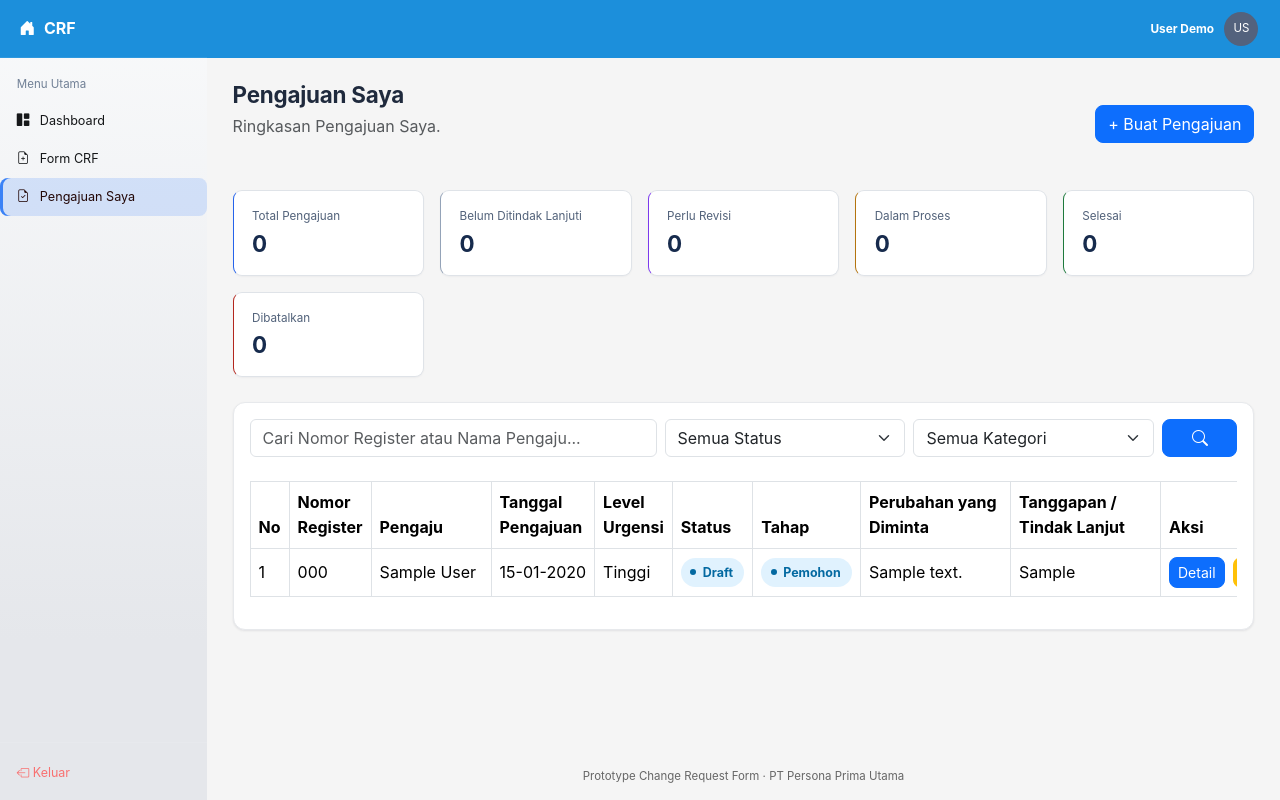
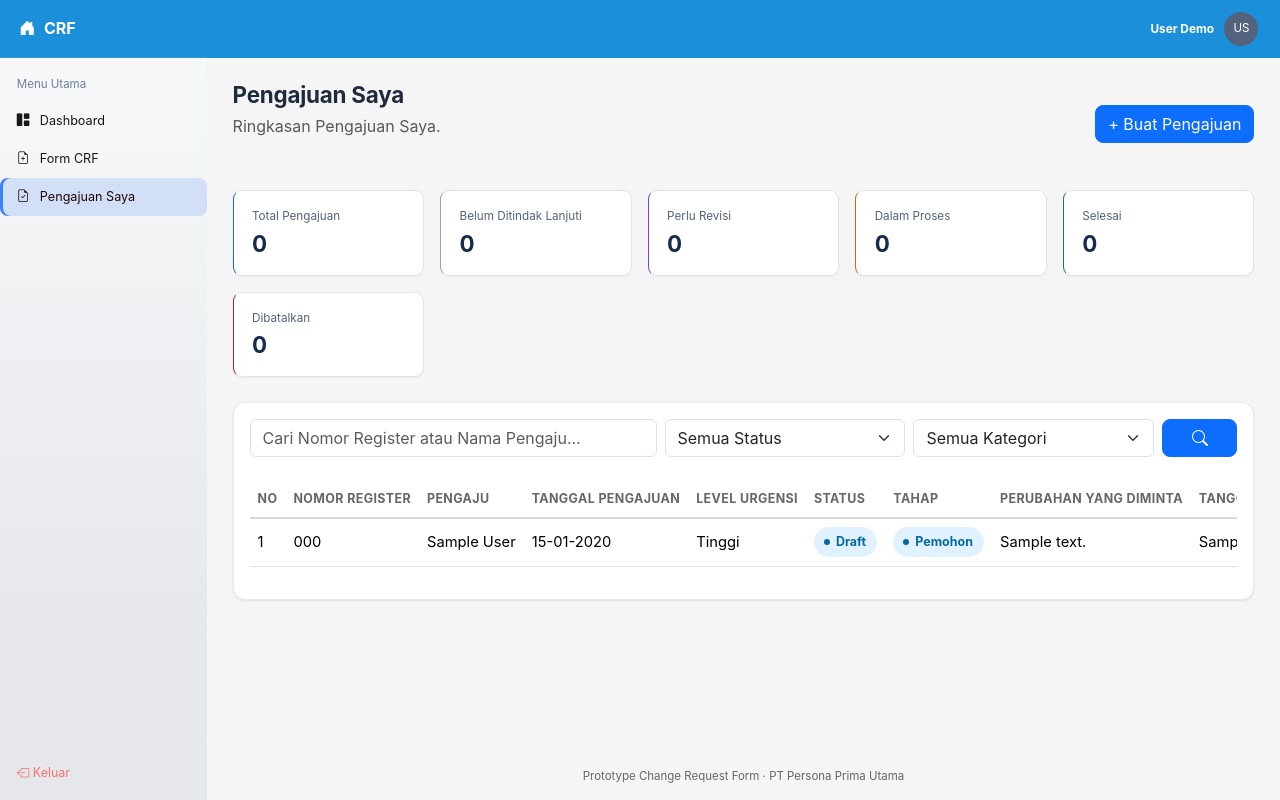
Before and after one commit to erzmayy/crf_system, a PHP site: page /user/pengajuan_saya.php in a window 1280 px wide. Run offline with PHP 8.4, Linux system fonts and the light colour scheme; a user stored in the database is signed in; data comes from the database, SQL or seed files in the repository; tables that the repository leaves empty hold one stand-in row (values such as "Sample post").

Commit message:
Ubah konsistensi tampilan

```diff
--- a/admin/dashboard.php
+++ b/admin/dashboard.php
@@ -514,7 +514,7 @@
             <!-- TABLE -->
             <div class="table-responsive crf-table-responsive-cards">
 
-                <table class="table crf-table  align-middle">
+                <table class="table crf-table dashboard-table align-middle">
 
                     <thead>
 
--- a/assets/css/style.css
+++ b/assets/css/style.css
@@ -864,6 +864,26 @@
     justify-content: flex-start;
   }
 
+/* ---------- Truncate nama pengaju agar tidak menimpa kolom lain ---------- */
+.crf-name-truncate {
+    display: block;
+    max-width: 140px;
+    overflow: hidden;
+    text-overflow: ellipsis;
+    white-space: nowrap;
+}
+
+/* Di tampilan kartu (mobile), biarkan nama tampil penuh & boleh wrap */
+@media (max-width: 768px) {
+    .crf-name-truncate {
+        display: inline;
+        max-width: none;
+        overflow: visible;
+        text-overflow: unset;
+        white-space: normal;
+    }
+}
+
   .crf-timeline { padding-left: 26px; }
   .crf-timeline-dot { left: -26px; width: 14px; height: 14px; }
   .crf-timeline-top strong { font-size: 14px; }
--- a/user/pengajuan_saya.php
+++ b/user/pengajuan_saya.php
@@ -213,7 +213,40 @@
 
 <div class="crf-page pt-4">
     <div class="container">
+<!-- <style>
+    /* =========================================================
+       PENGAJUAN SAYA - LEBAR KOLOM TETAP
+       ========================================================= */
+    .pengajuan-table-wrap {
+        overflow-x: auto;
+        width: 100%;
+    }
 
+    .pengajuan-table {
+        width: 100%;
+        min-width: 1360px;
+        table-layout: fixed;
+    }
+
+    .pengajuan-table th:nth-child(1),  .pengajuan-table td:nth-child(1)  { width: 40px; }
+    .pengajuan-table th:nth-child(2),  .pengajuan-table td:nth-child(2)  { width: 150px; }
+    .pengajuan-table th:nth-child(3),  .pengajuan-table td:nth-child(3)  { width: 150px; }
+    .pengajuan-table th:nth-child(4),  .pengajuan-table td:nth-child(4)  { width: 110px; }
+    .pengajuan-table th:nth-child(5),  .pengajuan-table td:nth-child(5)  { width: 90px; }
+    .pengajuan-table th:nth-child(6),  .pengajuan-table td:nth-child(6)  { width: 110px; }
+    .pengajuan-table th:nth-child(7),  .pengajuan-table td:nth-child(7)  { width: 130px; }
+    .pengajuan-table th:nth-child(8),  .pengajuan-table td:nth-child(8)  { width: 220px; overflow-wrap: break-word; }
+    .pengajuan-table th:nth-child(9),  .pengajuan-table td:nth-child(9)  { width: 220px; overflow-wrap: break-word; }
+    .pengajuan-table th:nth-child(10), .pengajuan-table td:nth-child(10) { width: 260px; }
+
+    /* Potong teks jadi 1 baris + "..." untuk kolom yang isinya identitas/nama */
+    .pengajuan-cell-truncate {
+        display: block;
+        overflow: hidden;
+        text-overflow: ellipsis;
+        white-space: nowrap;
+    }
+</style> -->
         <?php if ($flash): ?>
         <div
             class="alert alert-<?= h($flash['type']) ?> crf-alert"
@@ -397,10 +430,9 @@
 
                     </form>
 
-                    <div class="table-responsive crf-table-responsive-cards">
+                    <div class="table-responsive crf-table-responsive-cards pengajuan-table-wrap">
 
-                        <table class="table table-bordered table-hover align-middle">
-
+                    <table class="table crf-table pengajuan-table align-middle">
                             <thead>
 
                                 <tr>
@@ -441,8 +473,10 @@
 
 
                                     <!-- NAMA PENGAJU -->
-                                    <td  data-label="Pengaju" style="min-width: 120px; max-width: 140px;">
-                                        <?= h($row['full_name']) ?>
+                                    <td data-label="Pengaju">
+                                        <span class="pengajuan-cell-truncate" title="<?= h($row['full_name']) ?>">
+                                            <?= h($row['full_name']) ?>
+                                        </span>
                                     </td>
 
 
@@ -482,15 +516,13 @@
 
 
                                     <!-- PERUBAHAN -->
-                                    <td data-label="Perubahan" style="min-width: 150px; max-width: 180px;">
-                                        <?= nl2br(
-                                            h($row['change_description'] ?? '-')
-                                        ) ?>
+                                    <td data-label="Perubahan" class="text-truncate" style="min-width: 150px; max-width: 180px;" title="<?= h($row['change_description'] ?? '-') ?>">
+                                        <?= h(mb_strimwidth($row['change_description'] ?? '-', 0, 60, '...')) ?>
                                     </td>
 
 
                                     <!-- TANGGAPAN -->
-                                    <td data-label="Tanggapan" style="min-width: 150px; max-width: 180px;">
+                                    <td data-label="Tanggapan" class="text-truncate" style="min-width: 150px; max-width: 180px;" title="<?= h($row['tanggapan_tindak_lanjut'] ?? '-') ?>">
 
                                         <?php if (!empty($row['tanggapan_tindak_lanjut'])): ?>
 
```
Also changed, not shown: cmo/index.php (+9 -9 lines), otomasi/index.php (+12 -27 lines), pak_joko/index.php (+14 -10 lines).
